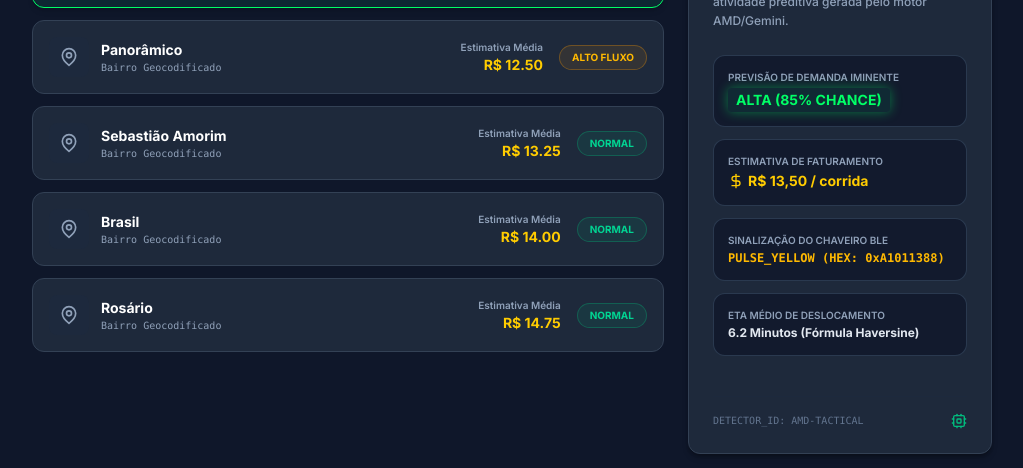
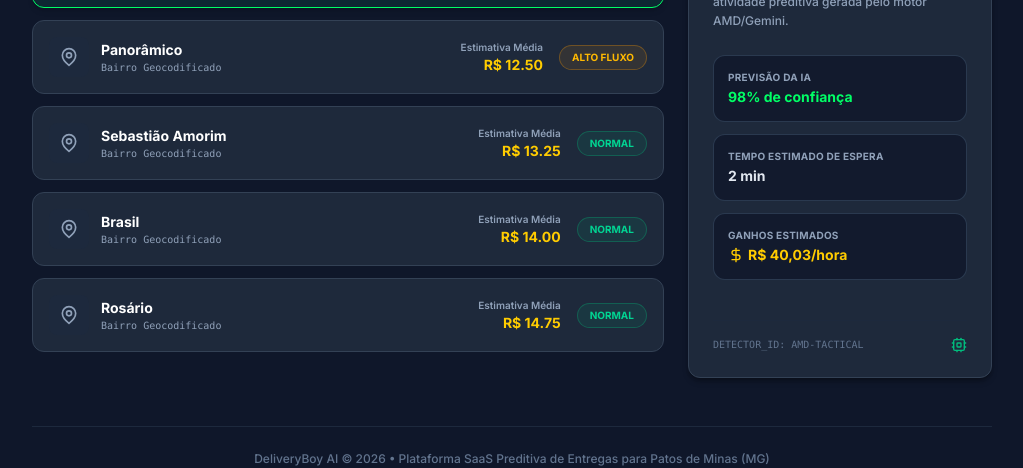
Before and after one commit to FREDERICO-SISTEMAS-UNIPAM/projeto-antigravity, a React (Vite) app in the folder apps/web/: page / in a window 1280 px wide. Shown: the part 1082-1550 px from the top of the page, without its empty margins (256-1279 px from the left). Built offline with nearby package versions, Linux system fonts and the light colour scheme; no server answers.

Commit message:
feat(ui): update details card metrics to match exact prompt values

```diff
--- a/apps/web/src/pages/DashboardHeatmap.tsx
+++ b/apps/web/src/pages/DashboardHeatmap.tsx
@@ -166,26 +166,21 @@ export const DashboardHeatmap: React.FC = () => {
 
             <div className="space-y-3">
               <div className="p-3.5 bg-slate-900/80 rounded-xl border border-slate-700/80">
-                <span className="text-[10px] text-slate-400 block font-semibold mb-0.5">PREVISÃO DE DEMANDA IMINENTE</span>
-                <p className="text-sm font-black text-[#00ff66] status-glow-green inline-block px-2 py-0.5 bg-emerald-500/10 rounded">ALTA (85% CHANCE)</p>
+                <span className="text-[10px] text-slate-400 block font-bold mb-0.5 uppercase tracking-wide">Previsão da IA</span>
+                <p className="text-sm font-black text-[#00ff66]">98% de confiança</p>
               </div>
 
               <div className="p-3.5 bg-slate-900/80 rounded-xl border border-slate-700/80">
-                <span className="text-[10px] text-slate-400 block font-semibold mb-0.5">ESTIMATIVA DE FATURAMENTO</span>
-                <p className="text-sm font-black text-[#ffcc00] flex items-center">
-                  <DollarSign className="w-4 h-4 mr-1 text-[#ffcc00]" />
-                  R$ 13,50 / corrida
-                </p>
+                <span className="text-[10px] text-slate-400 block font-bold mb-0.5 uppercase tracking-wide">Tempo Estimado de Espera</span>
+                <p className="text-sm font-black text-slate-200">2 min</p>
               </div>
 
               <div className="p-3.5 bg-slate-900/80 rounded-xl border border-slate-700/80">
-                <span className="text-[10px] text-slate-400 block font-semibold mb-0.5">SINALIZAÇÃO DO CHAVEIRO BLE</span>
-                <p className="text-xs font-mono font-bold text-amber-400">PULSE_YELLOW (HEX: 0xA1011388)</p>
-              </div>
-
-              <div className="p-3.5 bg-slate-900/80 rounded-xl border border-slate-700/80">
-                <span className="text-[10px] text-slate-400 block font-semibold mb-0.5">ETA MÉDIO DE DESLOCAMENTO</span>
-                <p className="text-xs font-bold text-slate-200">6.2 Minutos (Fórmula Haversine)</p>
+                <span className="text-[10px] text-slate-400 block font-bold mb-0.5 uppercase tracking-wide">Ganhos Estimados</span>
+                <p className="text-sm font-black text-[#ffcc00] flex items-center">
+                  <DollarSign className="w-4 h-4 mr-1 text-[#ffcc00]" />
+                  R$ 40,03/hora
+                </p>
               </div>
             </div>
           </div>
```
